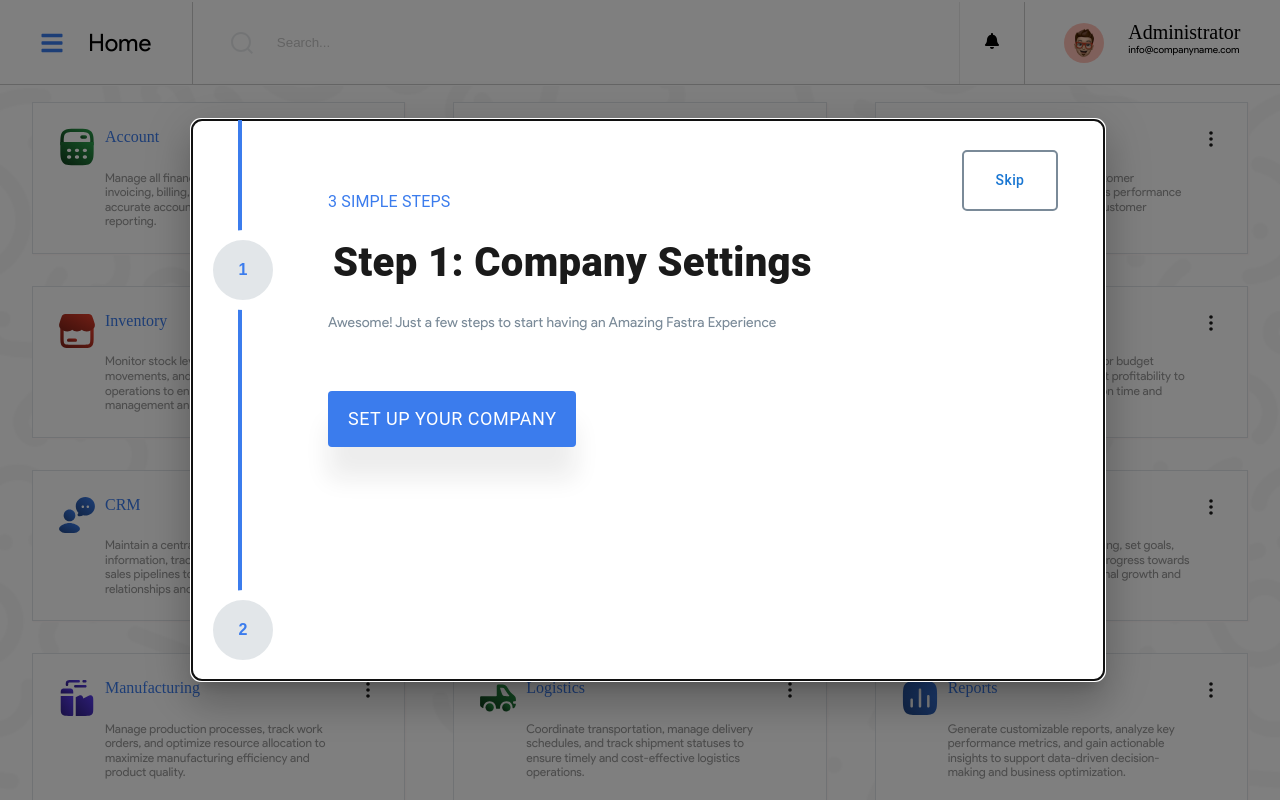
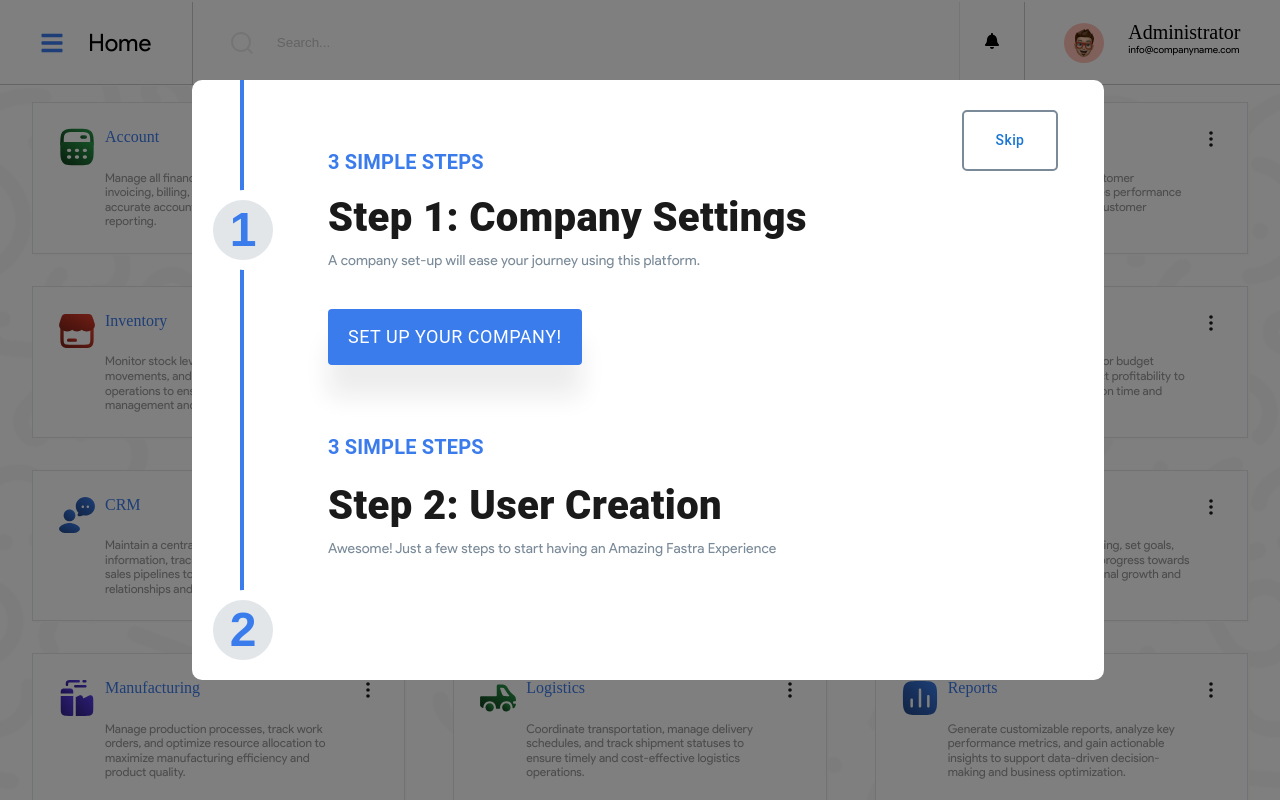
Before and after one commit to fastrasuites/fastra-frontend, a React (Create React App) app: page /dashboard in a window 1280 px wide. Shown: the top 800 px of the page. Built offline with nearby package versions, Linux system fonts and the light colour scheme.

Commit message:
Updated modal

```diff
--- a/src/components/StepModal.jsx
+++ b/src/components/StepModal.jsx
@@ -15,15 +15,14 @@ const StepModal = ({ open, onClose, step, onNextStep }) => {
       <Box
         sx={{
           position: "absolute",
-          top: "15%",
+          top: "10%",
           left: "15%",
           width: "70%",
-          height: "70%",
+          height: "75%",
           bgcolor: "white",
           borderRadius: "10px",
           paddingLeft: "16px",
-          boxShadow: "24",
-          // border: "solid 2px red",
+          outline: "none",
         }}
       >
         <Button
@@ -52,7 +51,7 @@ const StepModal = ({ open, onClose, step, onNextStep }) => {
           <Box
             sx={{
               position: "absolute",
-              left: "30px",
+              left: "32px",
               top: "0",
               buttom: "10px",
               width: "4px",
@@ -71,6 +70,8 @@ const StepModal = ({ open, onClose, step, onNextStep }) => {
               bgcolor: "#E2E6E9",
               color: "#3B7CED",
               fontWeight: "900",
+              lineHeight: "58.22px",
+              fontSize: "48px",
               borderRadius: "50%",
               display: "flex",
               justifyContent: "center",
@@ -92,6 +93,8 @@ const StepModal = ({ open, onClose, step, onNextStep }) => {
               bgcolor: "#E2E6E9",
               color: "#3B7CED",
               fontWeight: "900",
+              lineHeight: "58.22px",
+              fontSize: "48px",
               borderRadius: "50%",
               display: "flex",
               justifyContent: "center",
@@ -102,25 +105,27 @@ const StepModal = ({ open, onClose, step, onNextStep }) => {
           >
             2
           </Box>
+          {/* Step 1  -------------------------------- */}
           <div style={{ marginLeft: "120px", paddingTop: "70px" }}>
             <Typography
               sx={{
                 color: "#3B7CED",
                 marginBottom: "14px",
                 textAlign: "left",
+                fontSize: "20px",
+                fontWeight: "700",
+                lineHeight: "24.26px",
               }}
             >
               3 SIMPLE STEPS
             </Typography>
             <Typography
               sx={{
-                // backgroundColor: "",
                 fontWeight: "900",
                 fontSize: "40px",
                 textAlign: "left",
                 color: "#1A1A1A",
-                padding: "5px",
-                marginBottom: "1rem",
+                marginBottom: "4px",
               }}
             >
               Step 1: Company Settings
@@ -133,11 +138,10 @@ const StepModal = ({ open, onClose, step, onNextStep }) => {
                 lineHeight: "16.98px",
                 textAlign: "left",
                 color: "#7A8A98",
-                marginBottom: "60px",
+                marginBottom: "40px",
               }}
             >
-              Awesome! Just a few steps to start having an Amazing Fastra
-              Experience
+              A company set-up will ease your journey using this platform.
             </Typography>
             <Button
               onClick={handleSetUpCompany}
@@ -161,9 +165,76 @@ const StepModal = ({ open, onClose, step, onNextStep }) => {
                 },
               }}
             >
-              Set up Your Company
+              Set up Your Company!
             </Button>
           </div>
+          {/* End Step 1 ------------------------------ */}
+
+          {/* Step 2 ---------------------------------- */}
+          <div style={{ marginLeft: "120px", paddingTop: "70px" }}>
+            <Typography
+              sx={{
+                color: "#3B7CED",
+                marginBottom: "16px",
+                textAlign: "left",
+                fontSize: "20px",
+                fontWeight: "700",
+                lineHeight: "24.26px",
+              }}
+            >
+              3 SIMPLE STEPS
+            </Typography>
+            <Typography
+              sx={{
+                fontWeight: "900",
+                fontSize: "40px",
+                textAlign: "left",
+                color: "#1A1A1A",
+                marginBottom: "4px",
+              }}
+            >
+              Step 2: User Creation
+            </Typography>
+            <Typography
+              sx={{
+                fontFamily: "Product Sans",
+                fontSize: "14px",
+                fontWeight: "400",
+                lineHeight: "16.98px",
+                textAlign: "left",
+                color: "#7A8A98",
+                marginBottom: "40px",
+              }}
+            >
+              Awesome! Just a few steps to start having an Amazing Fastra
+              Experience
+            </Typography>
+            {/* <Button
+              onClick={handleSetUpCompany}
+              sx={{
+                display: "flex",
+                flexDirection: "row",
+                justifyContent: "start",
+                alignItems: "center",
+                padding: "16px 20px",
+                background: "#3B7CED",
+                boxShadow: "0px 32px 24px rgba(26, 26, 26, 0.08)",
+                borderRadius: "4px",
+                fontStyle: "normal",
+                fontWeight: "400",
+                fontSize: "18px",
+                lineHeight: "24px",
+                textAlign: "center",
+                color: "#FFFFFF",
+                "&:hover": {
+                  background: "#3367CC",
+                },
+              }}
+            >
+              Set up Your Company
+            </Button> */}
+          </div>
+          {/* End step 2 ------------------------------ */}
         </Box>
       </Box>
     </Modal>
```
